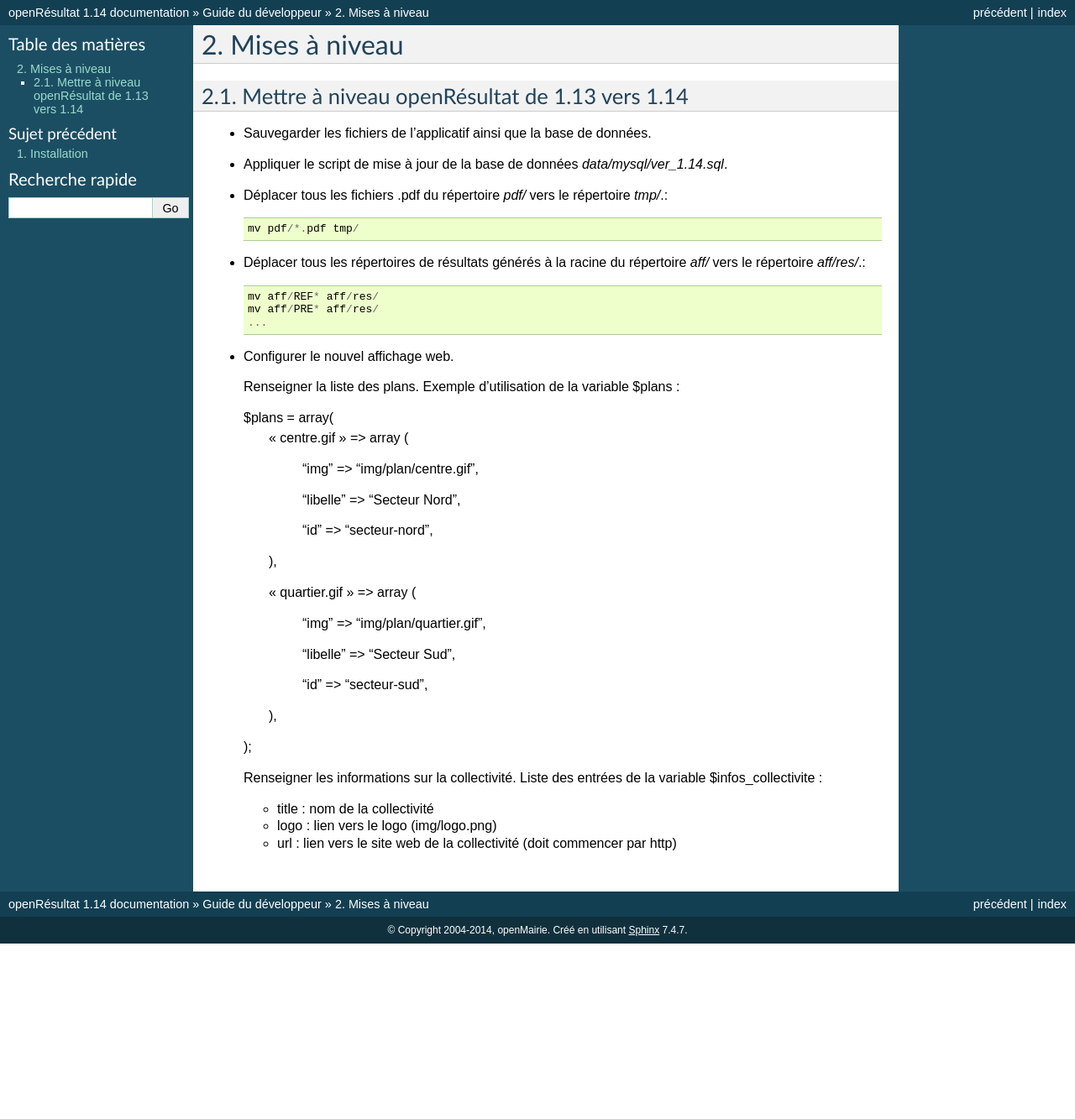
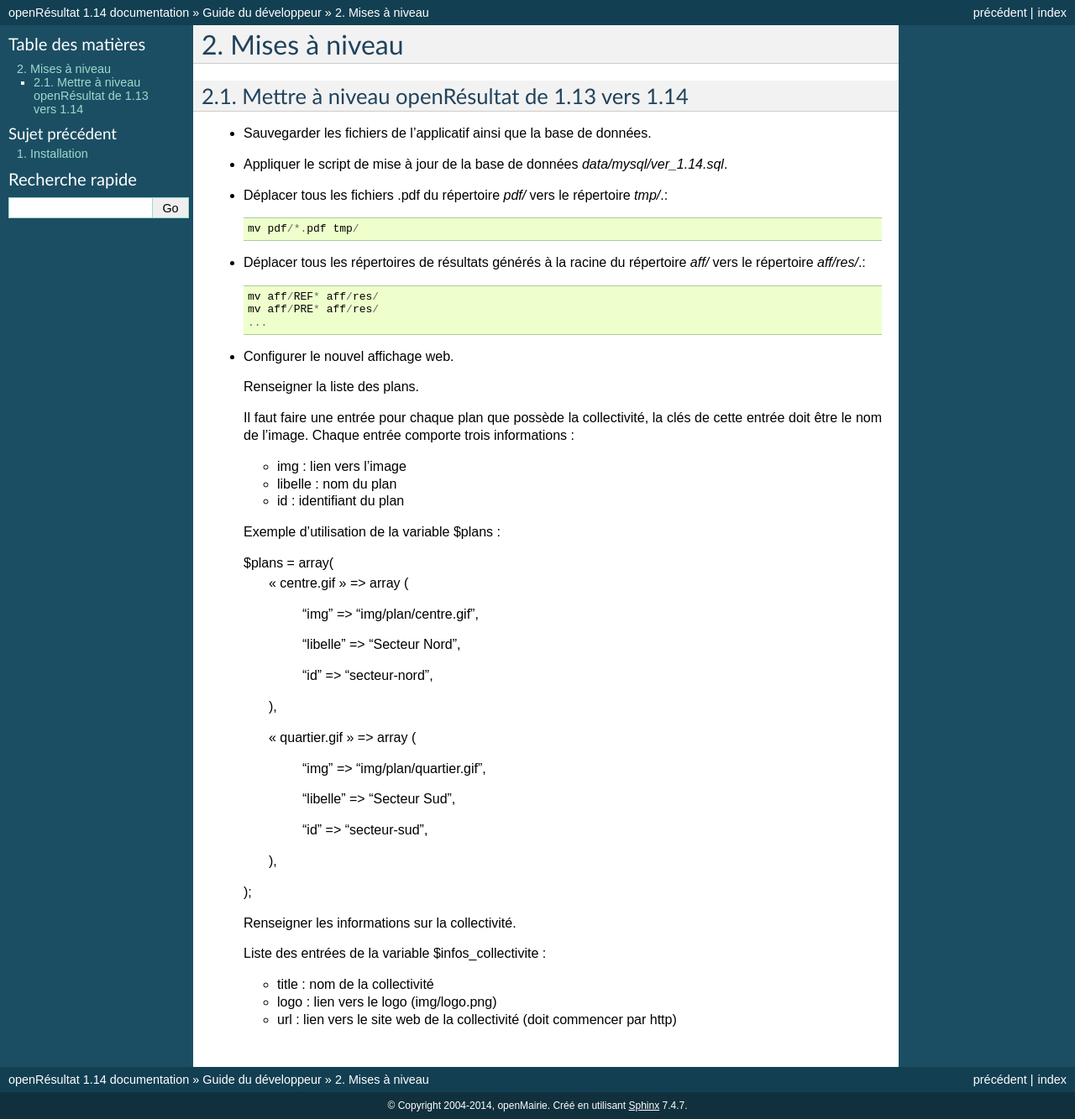
Before and after one commit to JSorelli/openresultat-documentation, a Sphinx documentation site: the page built from source/guide_developpeur/mises_a_niveau.rst, in a window 1280 px wide. Shown: the whole page at 84% size. Built offline with Sphinx 7.4.7, drawn with Linux system fonts in a browser that asks for light colours; before the commit the page ends 1124 px from its top, so only the background shows below that.

Commit message:
Complétion d'information pour la mise à niveau 1.14

```diff
--- a/source/guide_developpeur/mises_a_niveau.rst
+++ b/source/guide_developpeur/mises_a_niveau.rst
@@ -28,6 +28,15 @@ Mettre à niveau openRésultat de 1.13 vers 1.14
 * Configurer le nouvel affichage web.
 
   Renseigner la liste des plans.
+
+  Il faut faire une entrée pour chaque plan que possède la collectivité,
+  la clés de cette entrée doit être le nom de l'image. Chaque entrée comporte
+  trois informations :
+
+  - img : lien vers l'image
+  - libelle : nom du plan
+  - id : identifiant du plan
+
   Exemple d'utilisation de la variable $plans :
 
   $plans = array(
@@ -54,6 +63,7 @@ Mettre à niveau openRésultat de 1.13 vers 1.14
   );
 
   Renseigner les informations sur la collectivité.
+
   Liste des entrées de la variable $infos_collectivite :
 
   - title : nom de la collectivité
```
